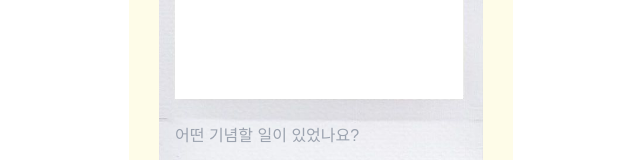
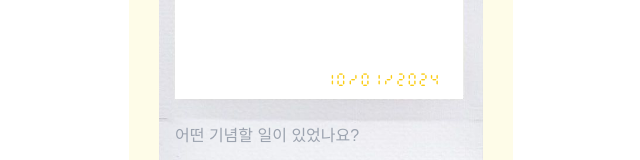
Before and after one commit to biyamn/polaroid, a Next.js app: page / in a window 1280 px wide. Shown: the part 449-609 px from the top of the page, without its empty margins (319-959 px from the left). Built offline with nearby package versions, Linux system fonts and the light colour scheme; no server answers.

Commit message:
feat: 날짜 추가

```diff
--- a/src/app/page.tsx
+++ b/src/app/page.tsx
@@ -5,6 +5,12 @@ import { supabase } from '@/supabase/supabaseClient';
 import { v4 as uuid } from 'uuid';
 import { useRef, useState } from 'react';
 import { toPng } from 'html-to-image';
+import localFont from 'next/font/local';
+
+const timeFont = localFont({
+  src: '../time.ttf',
+  display: 'swap',
+});
 
 export default function Home() {
   const [isEditing, setIsEditing] = useState<boolean>(false);
@@ -13,6 +19,7 @@ export default function Home() {
   const [imageUuid, setImageUuid] = useState<string>('');
   const [uploadImage, setUploadImage] = useState<File | null>(null);
   const elementRef = useRef(null);
+  const [date, setDate] = useState(new Date());
 
   const handleClickEdit = () => {
     setIsEditing((prev) => !prev);
@@ -182,8 +189,17 @@ export default function Home() {
               <Image src="/upload.png" alt="업로드" height={40} width={40} />
             </label>
           )}
+          <div className={`${timeFont.className} absolute bottom-36 right-10`}>
+            <input
+              type="date"
+              value={date.toISOString().split('T')[0]}
+              onChange={(e) => setDate(new Date(e.target.value))}
+              disabled={!isEditing}
+              className="bg-transparent text-right text-sm absolute bottom-0 -right-4 text-yellow-400"
+            />
+          </div>
           <textarea
-            className="relative -top-16 w-full px-4 z-50 bg-transparent resize-none"
+            className="relative -top-16 w-full px-4 z-50 bg-transparent resize-none "
             rows={2}
             placeholder="어떤 기념할 일이 있었나요?"
             disabled={!isEditing}
```
Also changed, not shown: src/time-italic.ttf (added), src/time.ttf (added).
